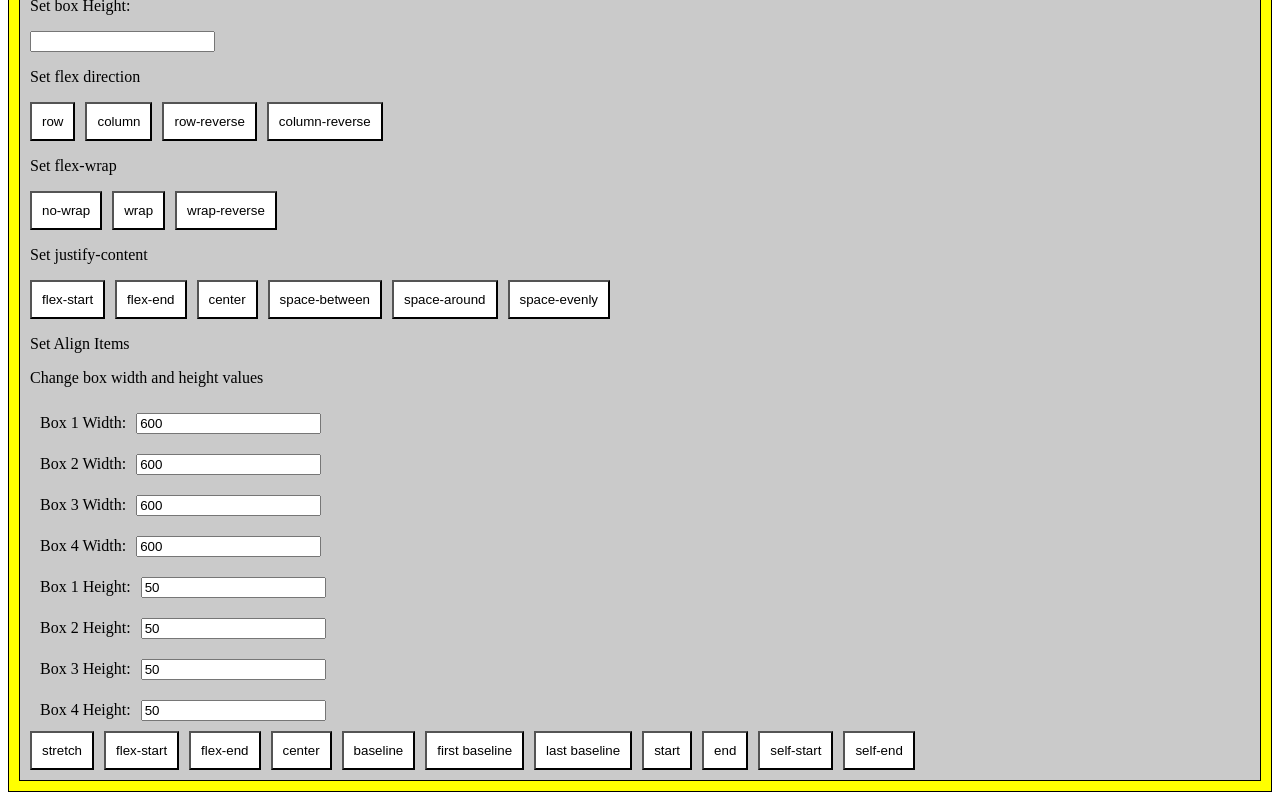
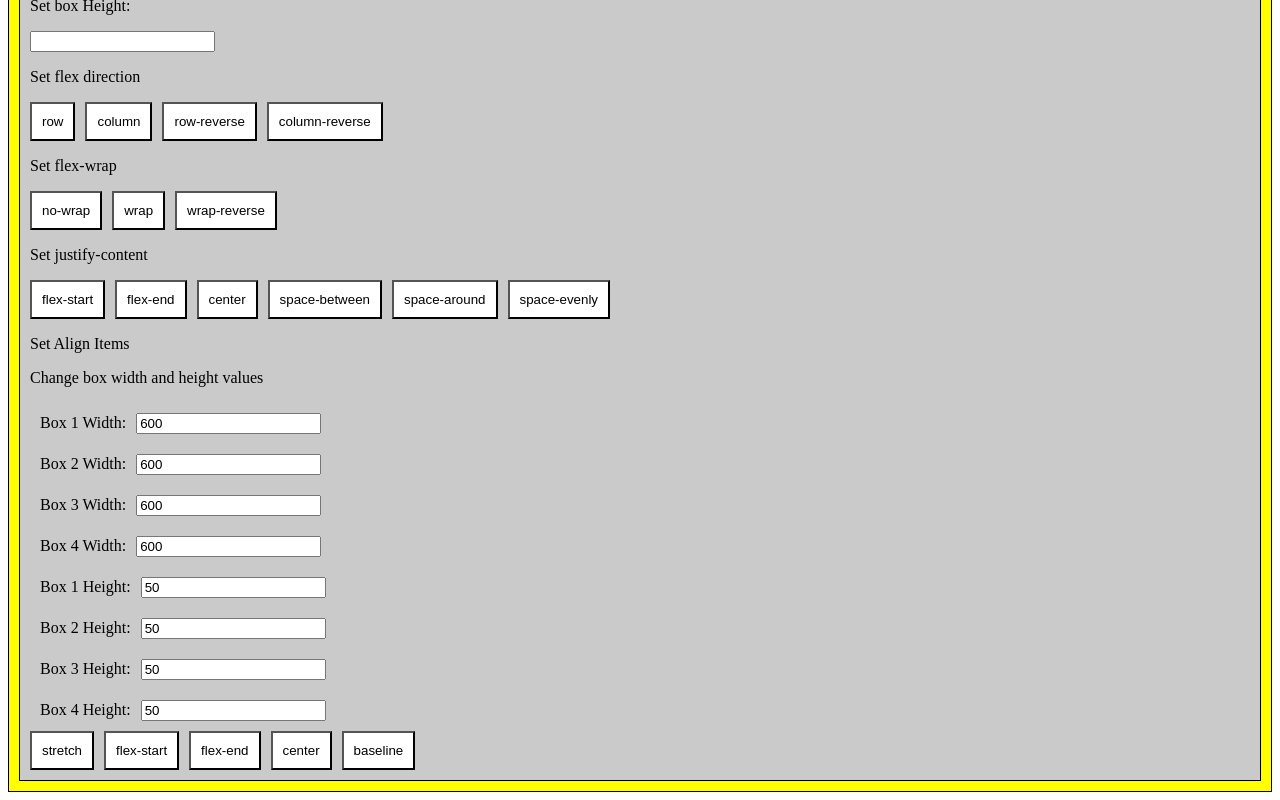
Before and after one commit to arundas1903/angular-lifecycle, an Angular app: page /flex in a window 1280 px wide. Shown: the part 455-1255 px from the top of the page. Built offline with nearby package versions, Linux system fonts and the light colour scheme.

Commit message:
Only use needed align items

```diff
--- a/src/app/components/flex/flex.component.html
+++ b/src/app/components/flex/flex.component.html
@@ -150,24 +150,6 @@
                 <button (click)="this.changeAlignItems('baseline')" class="toggle-button">
                     baseline
                 </button>
-                <button (click)="this.changeAlignItems('first baseline')" class="toggle-button">
-                    first baseline
-                </button>
-                <button (click)="this.changeAlignItems('last baseline')" class="toggle-button">
-                    last baseline
-                </button>
-                <button (click)="this.changeAlignItems('start')" class="toggle-button">
-                    start
-                </button>
-                <button (click)="this.changeAlignItems('end')" class="toggle-button">
-                    end
-                </button>
-                <button (click)="this.changeAlignItems('self-start')" class="toggle-button">
-                    self-start
-                </button>
-                <button (click)="this.changeAlignItems('self-end')" class="toggle-button">
-                    self-end
-                </button>
             </div>
         </div>
     </div>
```
